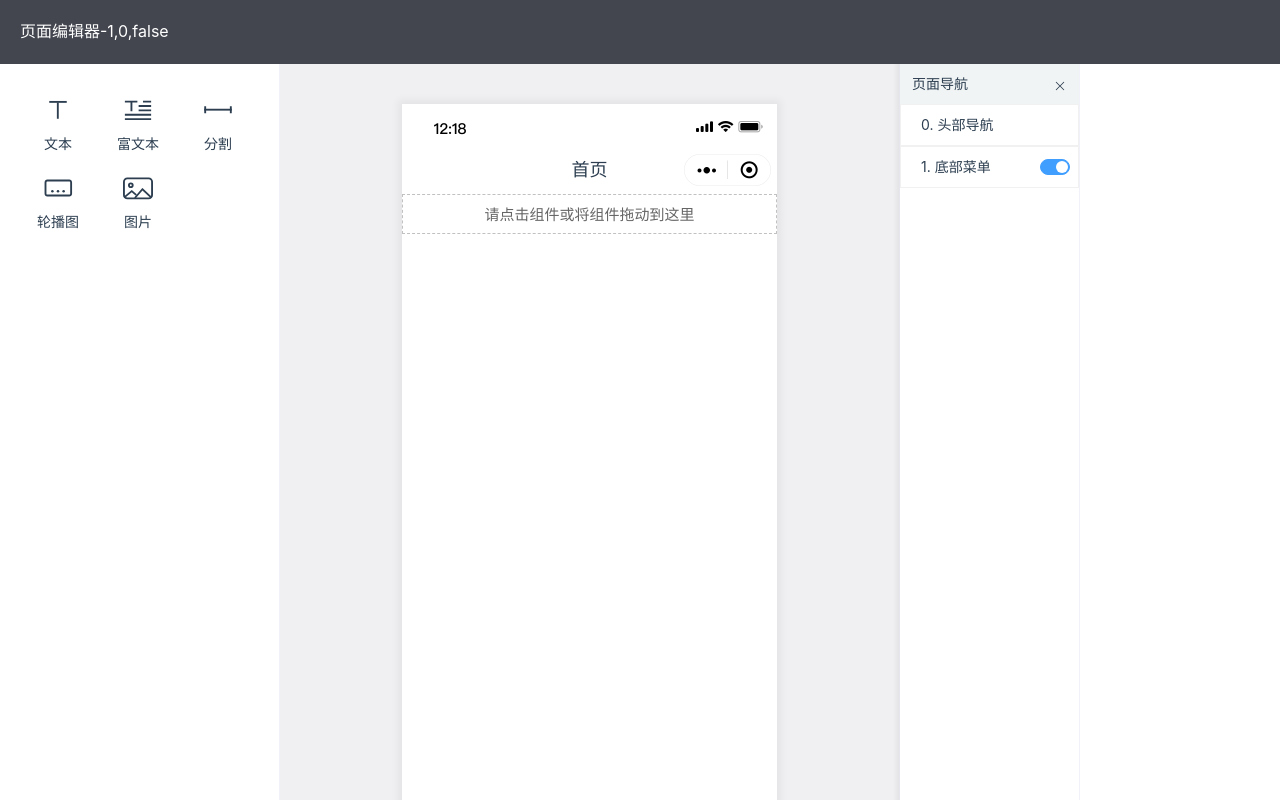
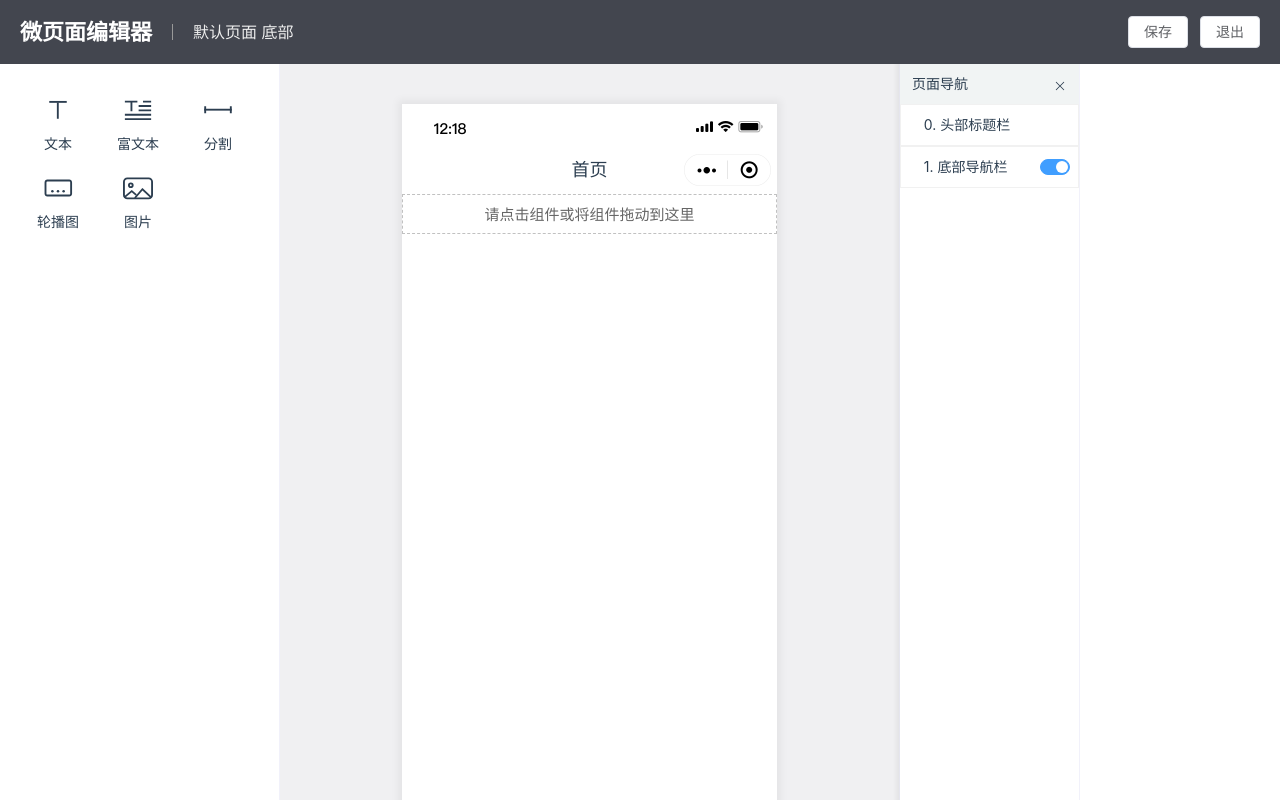
Before and after one commit to giacomohuang/PageEditor, a Vue app: page / in a window 1280 px wide. Shown: the top 800 px of the page. Built offline with nearby package versions, Linux system fonts and the light colour scheme.

Commit message:
optimize navs

```diff
--- a/src/assets/base.css
+++ b/src/assets/base.css
@@ -62,6 +62,8 @@ li {
 .icon {
   fill: currentColor;
   overflow: hidden;
+  width: 1.2em;
+  height: 1.2em;
 }
 
 .relative {
--- a/src/assets/iconfont.css
+++ /dev/null
@@ -1,40 +0,0 @@
-@font-face {
-  font-family: 'iconfont'; /* Project id 4324883 */
-  src:
-    url('iconfont.woff2?t=1699599640351') format('woff2'),
-    url('iconfont.woff?t=1699599640351') format('woff'),
-    url('iconfont.ttf?t=1699599640351') format('truetype'),
-    url('iconfont.svg?t=1699599640351#iconfont') format('svg');
-}
-
-.iconfont {
-  font-family: 'iconfont' !important;
-  font-size: 16px;
-  font-style: normal;
-  -webkit-font-smoothing: antialiased;
-  -moz-osx-font-smoothing: grayscale;
-}
-
-.-ico-richtext:before {
-  content: '\e604';
-}
-
-.-ico-handle:before {
-  content: '\e605';
-}
-
-.-ico-carousel:before {
-  content: '\e606';
-}
-
-.-ico-image:before {
-  content: '\e600';
-}
-
-.-ico-split:before {
-  content: '\e601';
-}
-
-.-ico-text:before {
-  content: '\e602';
-}
--- a/src/components/FooterNavProps.vue
+++ b/src/components/FooterNavProps.vue
@@ -1,3 +1,12 @@
 <template>
-  <div>FooterProps</div>
+  <div class="title">{{ data.title }}</div>
+  <div>{{}}</div>
 </template>
+
+<script setup>
+import { ref } from 'vue'
+const props = defineProps(['data'])
+const data = ref(props.data)
+data.value.title = 'aaaaaa'
+</script>
+<style scoped lang="scss"></style>
--- a/src/components/TextProps.vue
+++ b/src/components/TextProps.vue
@@ -4,7 +4,7 @@
 
 <script setup>
 import { inject, ref } from 'vue'
-const props = defineProps(['index'])
+// const props = defineProps(['index'])
 
-const section = inject('sections').value[props.index].data
+// const section = inject('sections').value[props.index].data
 </script>
--- a/src/views/EditorView.vue
+++ b/src/views/EditorView.vue
@@ -1,6 +1,11 @@
 <template>
   <header :class="{ dragfix: dragging }">
-    <div class="title">页面编辑器{{ selectedSectionIdx }},{{ sections.length }},{{ dragging }}</div>
+    <div class="title">微页面编辑器</div>
+    <div class="page-title">{{ sectionHeader.title }} {{ sectionFooter.title }}</div>
+    <div class="oprs">
+      <el-button>保存</el-button>
+      <el-button>退出</el-button>
+    </div>
   </header>
   <div class="main-wrap">
     <aside>
@@ -18,7 +23,7 @@
       </el-scrollbar>
     </aside>
     <main @click="onClickOutside">
-      <el-scrollbar :native="false" @scroll="handleScroll" ref="scrollRef">
+      <el-scrollbar :native="false" ref="scrollRef">
         <div class="sections">
           <!--header -->
           <div class="item" @click.stop="selectedSectionIdx = -100" :class="{ active: selectedSectionIdx === -100, dragfix: dragging }">
@@ -79,32 +84,32 @@
         </div>
       </div>
       <el-scrollbar :native="false">
-        <draggable forceFallback="true" :options="{ direction: 'vertical' }" class="list" @start="dragStart" @end="dragEnd" :list="sections" item-key="id" handle=".handle" chosen-class="nav-chosen" @change="onSectionDropped">
+        <draggable class="list" forceFallback="true" :options="{ direction: 'vertical' }" @start="dragStart" @end="dragEnd" :list="sections" item-key="id" handle=".handle" chosen-class="nav-chosen" @change="onSectionDropped">
           <template #header>
             <div class="relative">
-              <div @click.stop="selectedSectionIdx = -100" :class="{ selected: selectedSectionIdx === -100, dragfix: dragging }" class="item" style="padding-left: 20px">
-                <div class="title">0. 头部导航</div>
+              <div class="item" :class="{ selected: selectedSectionIdx === -100, dragfix: dragging }" @click.stop="selectedSectionIdx = -100">
+                <icon id="#-ico-disallow" class="disallow" />
+                <span>0. 头部标题栏</span>
               </div>
             </div>
           </template>
           <template #item="{ index, element }">
             <div class="relative">
-              <div @click.stop="selectedSectionIdx = index" class="item" :class="{ selected: selectedSectionIdx === index, dragfix: dragging }">
-                <div class="title">
-                  <icon id="#-ico-handle" class="handle" />
-                  <span>{{ index + 1 }}. {{ element.name }}</span>
-                  <span class="del" @click.stop="deleteItem(index)"
-                    ><el-icon><Delete /></el-icon
-                  ></span>
-                </div>
+              <div class="item" :class="{ selected: selectedSectionIdx === index, dragfix: dragging }" @click.stop="selectedSectionIdx = index">
+                <icon id="#-ico-handle" class="handle" />
+                <span>{{ index + 1 }}. {{ element.name }}</span>
+                <span class="del" @click.stop="deleteItem(index)">
+                  <el-icon><Delete /></el-icon>
+                </span>
               </div>
             </div>
           </template>
           <template #footer>
             <div class="relative">
-              <div @click.stop="selectedSectionIdx = -200" :class="{ selected: selectedSectionIdx === -200, dragfix: dragging }" class="item flex-between" style="padding: 0 8px 0 20px">
-                <div class="title">{{ sections.length + 1 }}. 底部菜单</div>
-                <el-switch v-model="sectionFooter.enabled" size="small" />
+              <div class="item" :class="{ selected: selectedSectionIdx === -200, dragfix: dragging }" @click.stop="selectedSectionIdx = -200">
+                <icon id="#-ico-disallow" class="disallow" />
+                <span class="">{{ sections.length + 1 }}. 底部导航栏</span>
+                <el-switch class="switch" v-model="sectionFooter.enabled" size="small" />
               </div>
             </div>
           </template>
@@ -114,8 +119,7 @@
 
     <!--属性 -->
     <aside class="props">
-      <div class="title"></div>
-      <component :is="PropsComponent" :index="selectedSectionIdx" :key="selectedSectionIdx"></component>
+      <component :is="PropsComponent" :key="selectedSectionIdx" :data="sectionFooter"></component>
     </aside>
   </div>
 </template>
@@ -131,7 +135,8 @@ import { nanoid } from 'nanoid'
 
 const selectedSectionIdx = ref(-1)
 const sections = ref([])
-const sectionFooter = ref({ enabled: true })
+const sectionFooter = ref({ enabled: true, title: '底部' })
+const sectionHeader = ref({ title: '默认页面' })
 const dragging = ref(false)
 const scrollRef = ref(null)
 let navShow = true
@@ -174,51 +179,21 @@ const PropsComponent = computed(() => {
 
 function dragStart() {
   dragging.value = true
-  //fix Draggble css
+  // fix hover css when dragging
   let ElList = document.querySelectorAll('.components>div:not(.component-drag)')
   ElList.forEach((item) => {
     item.classList.add('nohover')
   })
-  // console.log(document.querySelector('.sortable-drag'))
-  // document.querySelector('.sortable-drag').style.height = document.querySelector('.section-ghost').offsetHeight + 'px'
 }
 
 function dragEnd() {
   dragging.value = false
-  //fix Draggble css
+  // fix hover css when dragging
   let ElList = document.querySelectorAll('.components>div:not(.component-drag)')
   ElList.forEach((item) => {
     item.classList.remove('nohover')
   })
 }
-
-// /* handle scroll
-function handleScroll(e) {
-  console.log('scroll', e)
-  // const elem = document.querySelector('.oprs.show')
-  // const comp = document.querySelector('.wrap.active')
-  // const windowHeight = window.innerHeight
-  // const scrollY = e.scrollTop
-  // const elemTop = comp.getBoundingClientRect().top + scrollY
-  // const elemLeft = document.querySelector('.components').getBoundingClientRect().left + 375
-  // const elemBottom = elem.getBoundingClientRect().bottom + scrollY
-  // console.log(elemTop)
-  // if (scrollY + 60 > elemTop) {
-  //   elem.style.position = 'fixed'
-  //   elem.style.top = '60px'
-  //   elem.style.left = elemLeft + 'px'
-  // } else {
-  //   elem.style.position = 'absolute'
-  //   elem.style.top = '0px'
-  //   elem.style.left = '375px'
-  // }
-  // if (elemBottom > windowHeight + scrollY) {
-  //   elem.classList.add('bottom')
-  // } else {
-  //   elem.classList.remove('bottom')
-  // }
-}
-// */
 
 function dropComponent(payload) {
   payload.id = nanoid()
@@ -348,19 +323,34 @@ function toggleNav() {
 
 header {
   display: flex;
-  flex-direction: row;
   position: relative;
   align-items: center;
-  width: auto;
-  min-width: 1440px;
+  // flex-wrap: nowrap;
+  min-width: 600px;
   height: 64px;
   font-size: 16px;
   background: #43464f;
   color: #fff;
+  justify-items: flex-start;
   /* border-bottom: 1px solid #e3e3e3; */
   z-index: 101;
   /* box-shadow: 0px 4px 4px 0px rgba(210, 210, 210, 0.3); */
   .title {
+    margin: 0 20px;
+    font-size: 22px;
+    line-height: 20px;
+    font-weight: bold;
+  }
+  .page-title {
+    font-size: 16px;
+    line-height: 16px;
+    padding: 0 20px;
+    border-left: 1px solid #999;
+    color: #eee;
+    flex: 1;
+  }
+  .oprs {
+    font-size: 14px;
     margin: 0 20px;
   }
 }
@@ -606,13 +596,12 @@ main {
     line-height: 40px;
     border: 1px solid #f1f1f1;
     background-color: #fff;
-
-    .title {
-      display: flex;
-      align-items: center;
-    }
+    align-items: center;
 
     &:hover .handle {
+      visibility: visible;
+    }
+    &:hover .disallow {
       visibility: visible;
     }
     &:hover .del {
@@ -627,12 +616,16 @@ main {
     margin: 0px 3px 0 3px;
     visibility: hidden;
     color: #999;
-    width: 1.2em;
-    height: 1.2em;
     &:hover {
       color: var(--color-main-highlight);
       cursor: move;
     }
+  }
+
+  .disallow {
+    margin: 0px 3px 0 3px;
+    visibility: hidden;
+    color: #ccc;
   }
 
   .del {
@@ -647,6 +640,11 @@ main {
     }
   }
 
+  .switch {
+    position: absolute;
+    right: 8px;
+  }
+
   .footer {
     height: 40px;
   }
@@ -654,6 +652,7 @@ main {
 
 .nav-chosen .item {
   background-color: var(--color-main-highlight) !important;
+  border: 1px solid var(--color-main-highlight);
   color: #fff !important;
 }
 
```
Also changed, not shown: src/assets/iconfont.js (+1 -1 lines).
